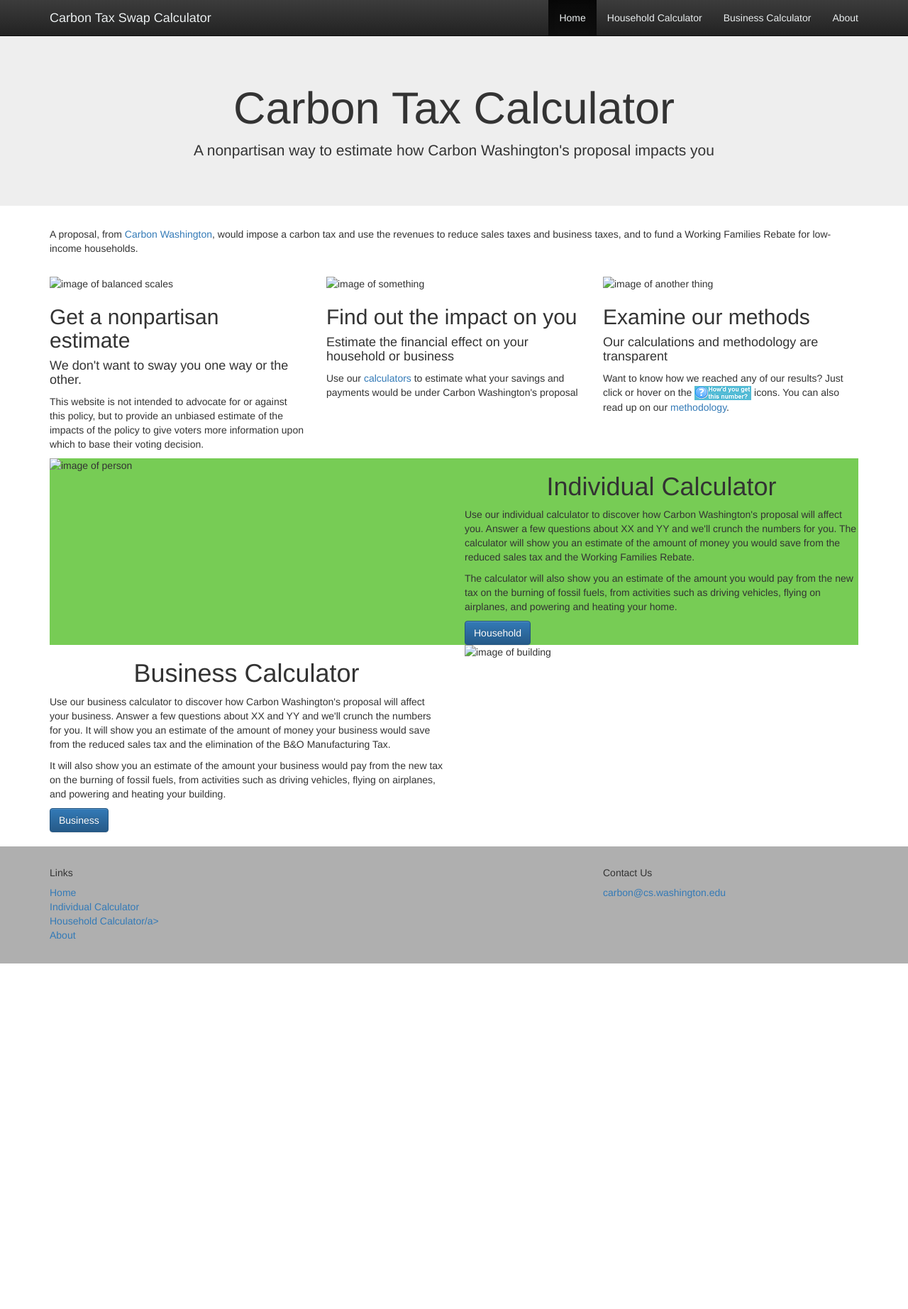
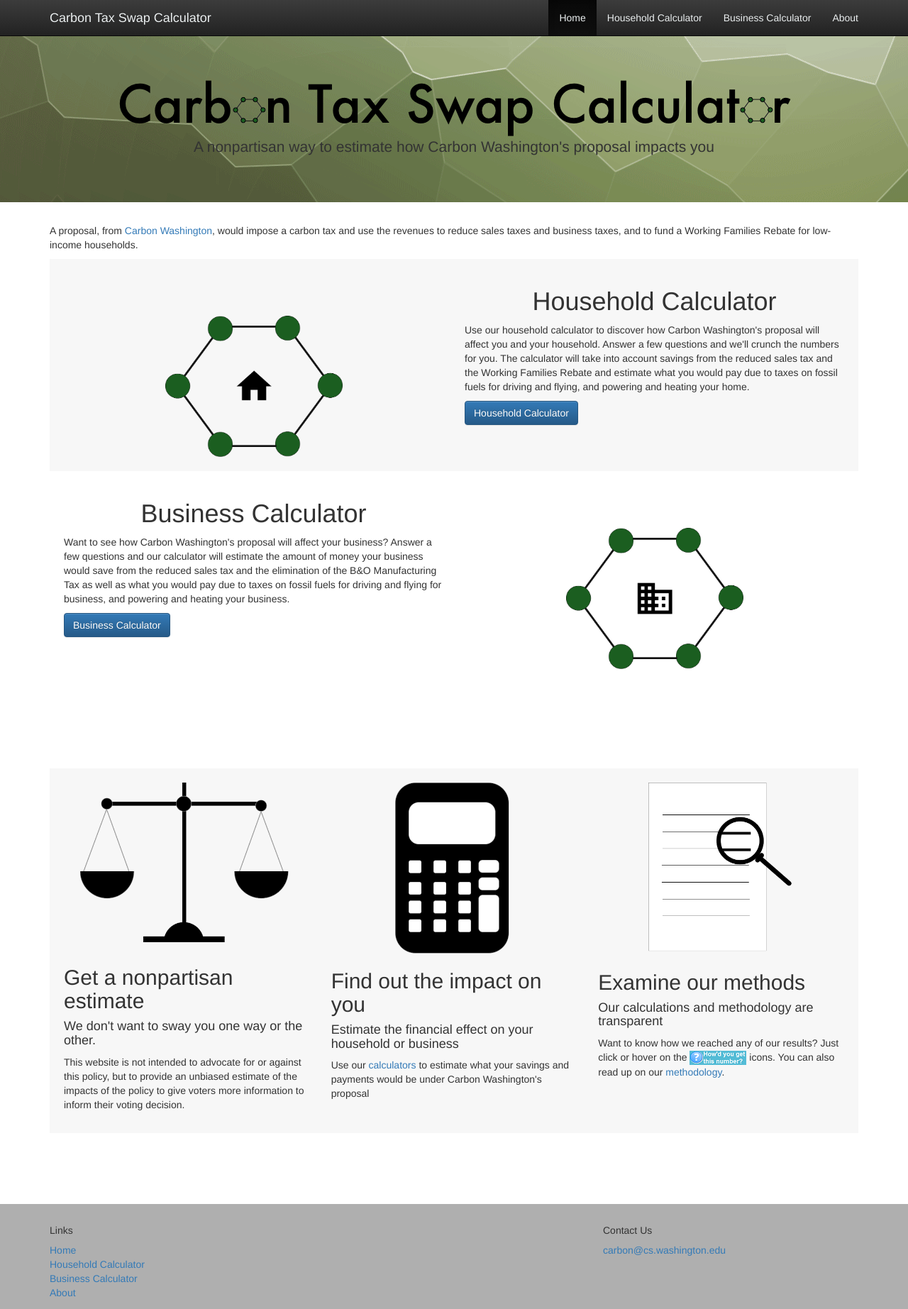
Before and after one commit to jbare/CalculatorVisualDesign, a plain HTML site: page index.html in a window 1280 px wide. Shown: the whole page at 71% size. Before the commit the page ends 1358 px from the top, so only its background shows below. Drawn offline with Linux system fonts and the light colour scheme.

Commit message:
Styling to Home and About
Added background graphic to calculator pages and jumbotrons. Redesigned
Home page, added images and bios to About.

```diff
--- a/assets/stylesheets/theme.css
+++ b/assets/stylesheets/theme.css
@@ -1,48 +1,3 @@
-
-/*
-.result {
-  float: left;
-  width: 100%;
-}
-*/
-
-/*
-.radioDiv {
-  float: left;
-
-}
-*/
-
-/*
-.radioLeft {
-  float: left;
-
-}
-*/
-
-/*
-.lineupLabel{
-    display: inline-block;
-    float: left;
-    clear: left;
-    width: 40%;
-    text-align: right;
-    margin: 0.5% 0% 0% 0%;
-}
-.lineup {
-  display: inline-block;
-  float: left;
-}
-.lineupPostLabel {
-  display: inline-block;
-  float: left;
-  margin: 0.2% 0% 0% 0%;
-}
-*/
-
-/*html {
-  overflow-y:scroll;
-}*/
 
 input {
   overflow: visible;
@@ -51,27 +6,6 @@ input {
 .reveal {
   display: none;
 }
-
-/*
-input[type="radio"], input[type="checkbox"] {
-  vertical-align: middle;
-  margin: 0px 0px 0px 40px;
-}
-
-input[type="text"][readonly] {
-    cursor: auto;
-    background-color: #FFFFFF;
-    border: none;
-    box-shadow: none;
-}
-
-input[type="text"][readonly]:focus {
-    cursor: auto;
-    background-color: #FFFFFF;
-    border: none;
-    box-shadow: none;
-}
-*/
 
 body {
     font-family: "Droid Sans", sans-serif;
@@ -108,86 +42,6 @@ a:hover {
   text-align: center;
   position: relative;
 }
-
-/*
-.form_page{
-  background: white;
-  border: 0 none;
-  border-radius:3px;
-  box-shadow: 0 0 15px 1px rgba(0,0,0,4);
-  padding: 20px 30px;
-  text-align: left;
-
-  box-sizing: border-box;
-  width: 100%;
-  margin 0 10%;
-
-  //stacking pages so only one is shown at a time
-  position: absolute;
-}
-
-#individual_class_form .form_page:not(:first-of-type){
-  display:none;
-}
-
-//progress bar styling
-#individual_progress_bar{
-  //margin-bottom: 20px;
-  margin: 0 auto 20px 200px;
-  overflow: hidden;
-   // counters to number progress bar steps
-   counter-reset: step;
-}
-
-#individual_progress_bar li{
-  list-style-type: none;
-  color: #000;
-  text-transform: uppercase;
-  font-size: 9px;
-  width: 10%;
-  float: left;
-  position: relative;
-}
-
-#individual_progress_bar li:before{
-  content: counter(step);
-  counter-increment: step;
-  width: 25px;
-  line-height: 25px;
-  display: block;
-  font-size: 15px;
-  color: #333;
-  background: #EEEEEE;
-  border-radius: 3px;
-  margin: 0 auto 5px auto;
-}
-*/
-
-
-/*connectors between steps */
-/*
-#individual_progress_bar li:after{
-  content: "";
-  width: 100%;
-  height: 2px;
-  background: gray;
-  position: absolute;
-  left: -50%;
-  top: 9px;
-  z-index: -1; //places line behind numbers
-}
-
-#individual_progress_bar li:first-child:after{
-  //first item doesn't need line behind it
-  content: none;
-}
-
-#individual_progress_bar li.active:before, #individual_progress_bar li.active:after{
-  background: #27AE60;
-  color: white;
-}
-*/
-
 
 .navbar-inverse{
   background: #2e2929;
@@ -239,6 +93,7 @@ a:hover {
 .form_box{
   margin: 100px 0px 0px 0px;
   border: 1px solid black;
+  background: white;
 }
 
 #gasOptionTwo{
@@ -256,8 +111,29 @@ a:hover {
 .jumbotron{
   margin: 0px auto;
   padding: 70px 30px;
+  background-image: url("../../images/Mosaic-Background.gif");
 }
 
 #indiv_calc_section{
-  background-color: #77CC55;
+  padding: 20px;
+  background-color: #f7f7f7;
 }
+
+#bus_calc_section{
+  padding: 20px;
+}
+
+.icon{
+  margin-top: 60px;
+}
+
+#calculators{
+  margin-bottom: 100px;
+  margin-top: 50px;
+}
+
+#features{
+  padding: 20px;
+  margin-bottom: 100px;
+  background-color: #f7f7f7;
+}
--- a/index.html
+++ b/index.html
@@ -8,28 +8,15 @@
          content must come *after* these tags -->
   <title>Carbon Tax Swap Calculator</title>
 
-  <!--
-  <link href='http://fonts.googleapis.com/css?family=Droid+Sans' rel='stylesheet' type='text/css'>
-  <link href="assets/stylesheets/bootstrap.css" rel="stylesheet" type="text/css">
-  <link href="assets/stylesheets/theme.css" rel="stylesheet" type="text/css">
-  <link href="assets/bootstrap/css/bootstrap.css" rel="stylesheet" type="text/css">
-  <script src="assets/bootstrap/js/bootstrap.js"></script>
-  <script src="assets/javascripts/jquery-validate.bootstrap-tooltip.js"></script>
-  <script src="assets/javascripts/jquery.validate.js"></script>
-  <script src="assets/javascripts/jquery.mobile-1.4.4.js"></script>
-  -->
-
   <link href="assets/stylesheets/jquery-ui.min.css" rel="stylesheet" type="text/css">
   <link href="assets/stylesheets/theme.css" rel="stylesheet" type="text/css">
   <link href="assets/stylesheets/bootstrap.min.css" rel="stylesheet">
   <link href="assets/stylesheets/bootstrap-theme.min.css" rel="stylesheet">
   <link href="assets/stylesheets/font-awesome/css/font-awesome.min.css" rel="stylesheet">
 
-  <!-- <script src="http://ajax.googleapis.com/ajax/libs/jquery/1.11.1/jquery.min.js"></script>  -->
-  <!--
-  <script src="assets/javascripts/jquery-1.11.1.js"></script>
-  <script src="assets/javascripts/jquery-ui.min.js"></script>
--->
+  <link href="https://fonts.googleapis.com/icon?family=Material+Icons"
+      rel="stylesheet">
+
   <script src="assets/javascripts/jquery-2.1.4.min.js"></script>
 
   <!-- Bootstrap -->
@@ -73,7 +60,7 @@
 
   <header class="jumbotron">
     <div class="container">
-      <h1>Carbon Tax Calculator</h1>
+      <a href="index.html" alt="home"><center><img src="images/Logo.png" class="img-responsive" alt="Carbon Tax Swap Calculator"></center></a>
       <center><p>A nonpartisan way to estimate how Carbon Washington's proposal impacts you</p></center>
     </div>
   </header>
@@ -87,58 +74,58 @@
       </div>
     </div>
 
+    <div id="calculators">
+      <div class="section" id="indiv_calc_section">
+        <div class="row">
+          <div class="col-md-6">
+            <center><img src="images/Household.png" class="img-responsive icon" width="250" alt="image of house inside carbon ring"></center>
+          </div>
+          <div class="col-md-6">
+            <h1>Household Calculator</h1>
+            <p>Use our household calculator to discover how Carbon Washington's proposal will affect you and your household. Answer a few questions and we'll crunch the numbers for you. The calculator will take into account savings from the reduced sales tax and the Working Families Rebate and estimate what you would pay due to taxes on fossil fuels for driving and flying, and powering and heating your home.</p>
+                <a href="./individual.html" class="btn btn-primary" role="button" alt="Household Calculator">Household Calculator</a>
+          </div>
+        </div>
+      </div>
+      <div class="section" id="bus_calc_section">
+        <div class="row">
+          <div class="col-md-6">
+            <h1>Business Calculator</h1>
+            <p>Want to see how Carbon Washington's proposal will affect your business? Answer a few questions and our calculator will estimate the amount of money your business would save from the reduced sales tax and the elimination of the B&O Manufacturing Tax as well as what you would pay due to taxes on fossil fuels for driving and flying for business, and powering and heating your business.</p>
+           <a href="./business.html" class="btn btn-primary" role="button" alt="Business Calculator">Business Calculator</a>
+          </div>
+          <div class="col-md-6">
+            <center><img src="images/Business.png" class="img-responsive icon" width="250" alt="image of building inside carbon ring"></center>
+          </div>
+        </div>
+        <br>
+      </div>
+    </div>
 
-    <div class="section">
+
+    <div class="section" id="features">
       <div class="row">
         <div class="col-md-4">
-          <img src="" class="img-responsive" alt="image of balanced scales">
+          <center><img src="images/Scales.png" class="img-responsive" width="300" alt="image of balanced scales"></center>
           <h2>Get a nonpartisan estimate</h2>
           <h4>We don't want to sway you one way or the other.</h4>
-          <p>This website is not intended to advocate for or against this policy, but to provide an unbiased estimate of the impacts of the policy to give voters more information upon which to base their voting decision.</p>
+          <p>This website is not intended to advocate for or against this policy, but to provide an unbiased estimate of the impacts of the policy to give voters more information to inform their voting decision.</p>
         </div>
 
         <div class="col-md-4">
-          <img src="" class="img-responsive" alt="image of something">
+          <center><img src="images/Calculator.png" class="img-responsive" id="calculator_image" width="165" alt="image of calculator"></center>
           <h2>Find out the impact on you</h2>
           <h4>Estimate the financial effect on your household or business</h4>
-          <p>Use our <a href="#calculators" alt="link to calculator section" role="link">calculators</a> to estimate what your savings and payments would be under Carbon Washington's proposal</p>
+          <p>Use our <a href="#calculators" alt="calculator section" role="link">calculators</a> to estimate what your savings and payments would be under Carbon Washington's proposal</p>
         </div>
 
         <div class="col-md-4">
-          <img src="" class="img-responsive" alt="image of another thing">
+          <center><img src="images/Search.png" class="img-responsive" id="search_image" width="205" alt="image of magnifying glass over paper"></center>
           <h2>Examine our methods</h2>
           <h4>Our calculations and methodology are transparent</h4>
           <p>Want to know how we reached any of our results? Just click or hover on the <img src="questionMark.png" alt="How'd you get this number?"/> icons. You can also read up on our <a href="./about.html#methodology" alt="methodology link" role="link">methodology</a>.</p>
         </div>
       </div>
-    </div>
-
-    <div class="section" id="indiv_calc_section">
-      <div class="row">
-        <div class="col-md-6">
-          <img src="" class="img-responsive" alt="image of person">
-        </div>
-        <div class="col-md-6">
-          <h1>Individual Calculator</h1>
-          <p>Use our individual calculator to discover how Carbon Washington's proposal will affect you. Answer a few questions about XX and YY and we'll crunch the numbers for you. The calculator will show you an estimate of the amount of money you would save from the reduced sales tax and the Working Families Rebate.</p>
-          <p>The calculator will also show you an estimate of the amount you would pay from the new tax on the burning of fossil fuels, from activities such as driving vehicles, flying on airplanes, and powering and heating your home.</p>
-              <a href="./individual.html" class="btn btn-primary" role="button">Household</a>
-        </div>
-      </div>
-    </div>
-    <div class="section" id="bus_calc_section">
-      <div class="row">
-        <div class="col-md-6">
-          <h1>Business Calculator</h1>
-          <p>Use our business calculator to discover how Carbon Washington's proposal will affect your business. Answer a few questions about XX and YY and we'll crunch the numbers for you. It will show you an estimate of the amount of money your business would save from the reduced sales tax and the elimination of the B&O Manufacturing Tax.</p>
-          <p>It will also show you an estimate of the amount your business would pay from the new tax on the burning of fossil fuels, from activities such as driving vehicles, flying on airplanes, and powering and heating your building.</p>
-              <a href="./business.html" class="btn btn-primary" role="button">Business</a>
-        </div>
-        <div class="col-md-6">
-          <img src="" class="img-responsive" alt="image of building">
-        </div>
-      </div>
-      <br>
     </div>
   </div>
 
@@ -148,10 +135,10 @@
         <div class="col-md-8">
           <h5>Links</h5>
           <ul class="list-unstyled">
-            <li><a href="#">Home</a></li>
-            <li><a href="#">Individual Calculator</a></li>
-            <li><a href="#">Household Calculator/a></li>
-            <li><a href="#">About</a></li>
+            <li><a href="index.html">Home</a></li>
+            <li><a href="individual.html">Household Calculator</a></li>
+            <li><a href="business.html">Business Calculator</a></li>
+            <li><a href="about.html">About</a></li>
           </ul>
         </div>
         <div class="col-md-4">
```
Also changed, not shown: about.html (+60 -34 lines), business.html (+1 -13 lines), individual.html (+1 -1 lines), assets/imgs/Borning_UW_Photo.gif (added), assets/imgs/Borning_UW_Photo.jpg (deleted), assets/imgs/justin_profile.jpg (added), images/Bentley_profile.jpg (added), images/Business.png (added), images/Calculator.png (added), images/Household.png (added), images/Logo.png (added), images/Mosaic-Background.gif (added), images/Scales.png (added), images/Search.png (added).
